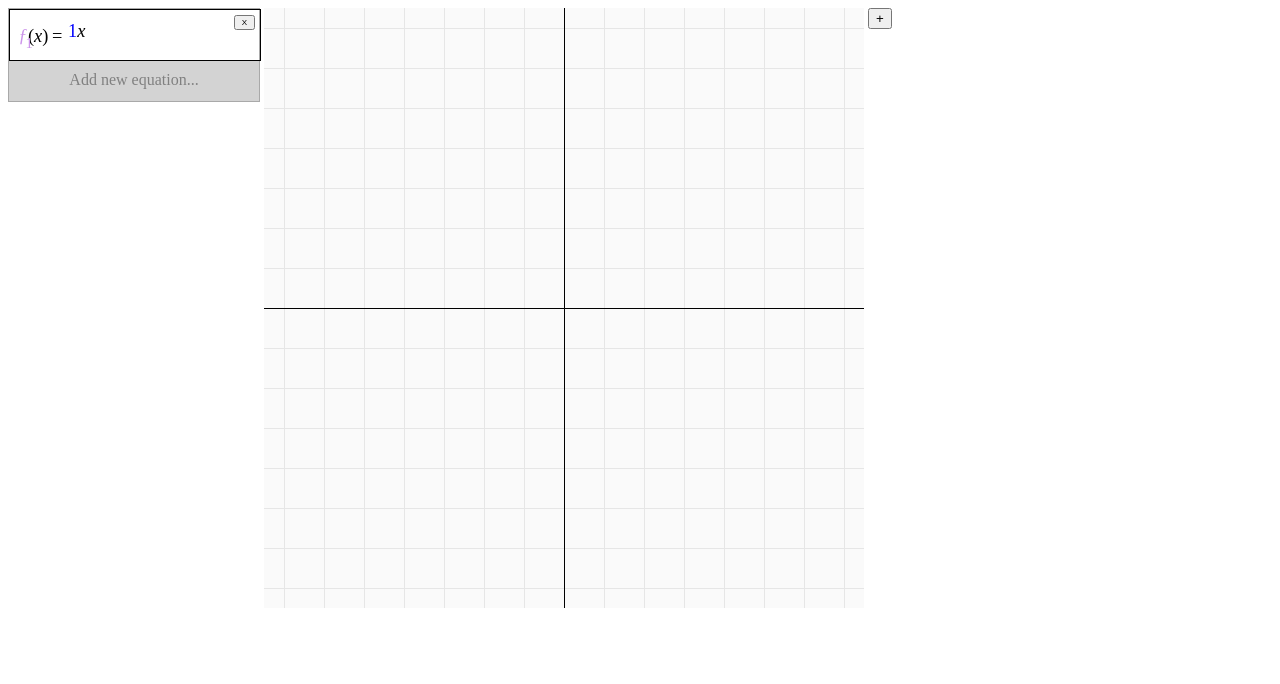
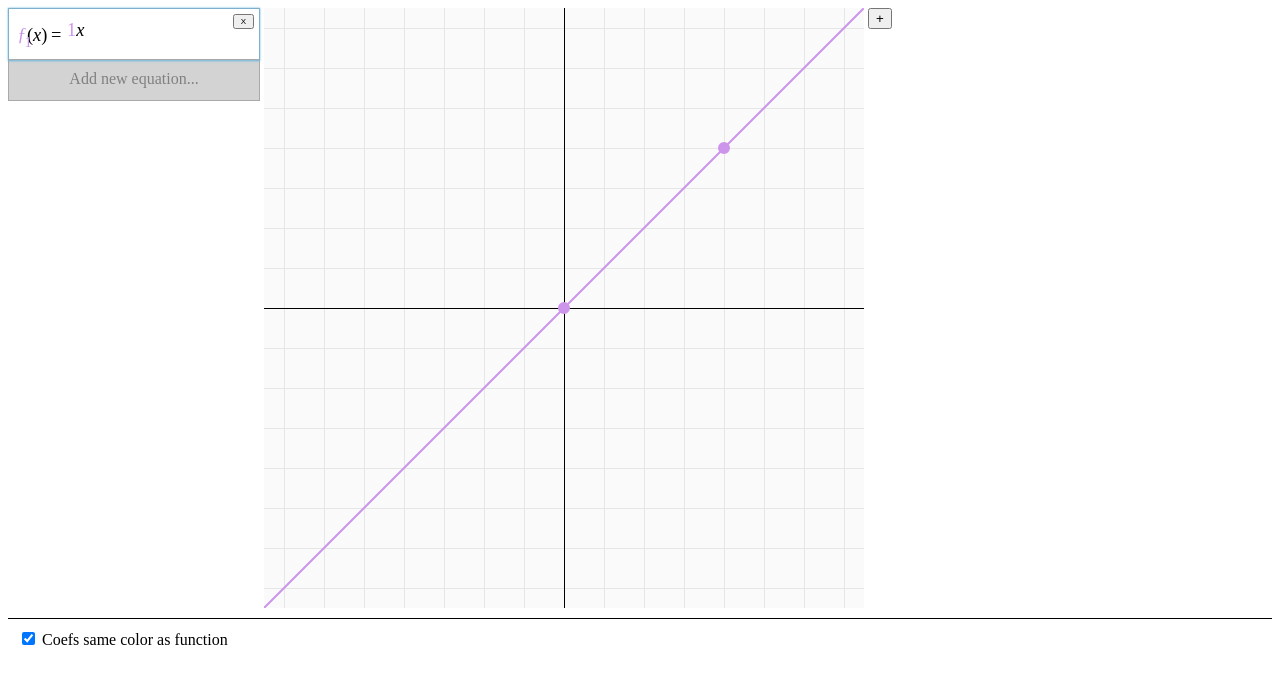
Before and after one commit to jonahkagan/calcoolator, a plain HTML site: page calc.html in a window 1280 px wide. Drawn offline with nearby package versions, Linux system fonts and the light colour scheme; a web font is replaced by a local one.

Commit message:
Added config option checkboxes

```diff
--- a/calc.html
+++ b/calc.html
@@ -37,6 +37,13 @@
     <link rel="stylesheet" type="text/css" href="css/style.css"/>
     <link rel="stylesheet" type="text/css" href="css/eqn-style.css"/>
 
+    <style>
+        #opts {
+            border-top: 1px solid black;
+            margin-top: 10px;
+            padding: 10px;
+        }
+    </style>
 </head>
 <body>
 
@@ -45,6 +52,10 @@
     <canvas id="graphCanvas"></canvas>
     <input type="button" value="+" id="graphPlus"/>
 
+    <div id="opts">
+        <input type="checkbox" id="colorCoefs" checked="true"/>
+        <label for="colorCoefs">Coefs same color as function</label>
+    </div>
 
 </body>
 </html>
--- a/css/eqn-style.css
+++ b/css/eqn-style.css
@@ -82,5 +82,6 @@
 }
 
 #eqns .selected.eqn {
-    border: 1px solid black;
+    /*border: 1px solid black;*/
+    box-shadow: #68B4DF 0 0 2px 1px;
 }
--- a/js/main.js
+++ b/js/main.js
@@ -6,8 +6,17 @@ G.init = function(p) {
     var graphController = G.makeGraphController(model, p);
     var eqnController = G.makeEqnController(model);
 
-    model.newFunction();
+    _.defer(model.newFunction);
 
+    G.opts = {};
+    $('#opts').children().each(function (i, optCheck) {
+        console.log(optCheck, optCheck.id, optCheck.checked);
+        $(optCheck).change(function () {
+            console.log("change", optCheck.id);
+            G.opts[optCheck.id] = optCheck.checked;
+            model.removeFunction();
+        }).change();
+    });
 };
 
 G.color = function(r, g, b) {
--- a/js/views/eqn-view.js
+++ b/js/views/eqn-view.js
@@ -59,9 +59,12 @@ G.makeEqnView = function () {
             $editor.html(toEqnString(fun.coefs())).mathquill("editable");
             _.chain(findSeqs())
                 .filter(function (seq) { return seq.type === "num"; })
-                // Adding scrubbing class to all numbers, not just
-                // the ones being scrubbed :(
-                .each(function (seq) { $(seq.spans).addClass("scrubbable")});
+                .each(function (seq) {
+                    $(seq.spans).addClass("scrubbable");
+                    if (G.opts.colorCoefs) {
+                        $(seq.spans).css("color", fun.color.toCSS());
+                    }
+                });
         } else {
             refresh();
         }
@@ -118,7 +121,9 @@ G.makeEqnView = function () {
         // (i.e., neighboring spans with digits or decimal points).
         return _.reduce($editor.children(), function (seqs, span) {
             // Find the next non-zero coef
-            if (/[0-9\.]/.test($(span).text())) { // If num or dot
+            if (span.nodeName === "SPAN" &&
+                /[0-9\.]/.test($(span).text())) // If num or dot
+            {
                 var lastSeq = _.last(seqs);
                 if (lastSeq.type === "num") { // If last span was a num
                     lastSeq.spans.push(span); // then add span to seq
@@ -182,6 +187,10 @@ G.makeEqnView = function () {
             .off("mousedown")
             .addClass("scrubbable")
             .one("mousedown", onMouseDown);
+
+        if (G.opts.colorCoefs) {
+            $(spans).css("color", fun.color.toCSS());
+        }
 
         var onMouseMove = function (e) {
             console.log("move", fun.name);
```
